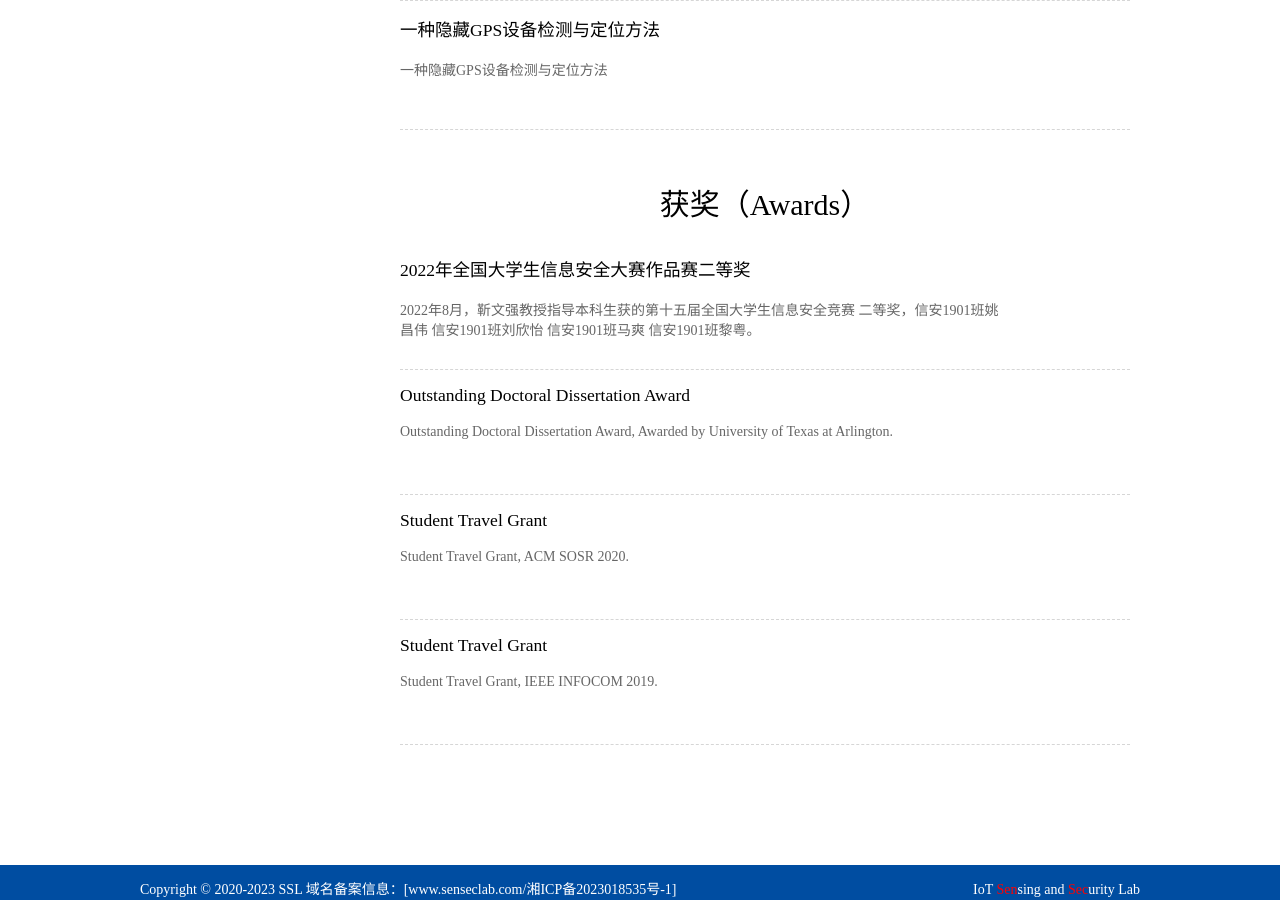
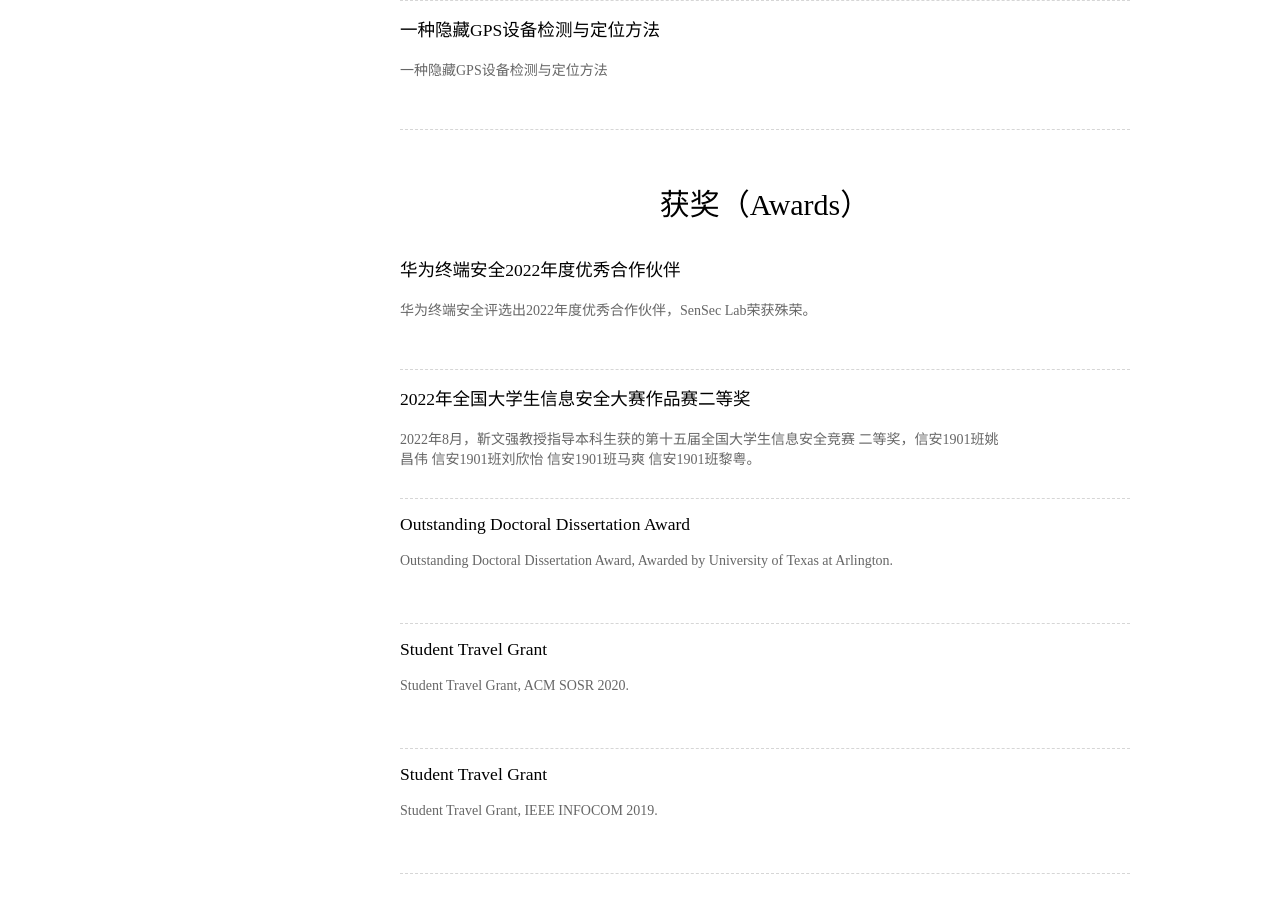
Before and after one commit to senseclab/senseclab.github.io, a Jekyll site: the page built from pages/publications.html, in a window 1280 px wide and 900 px high, scrolled down 4263 px. Built offline with Jekyll 4.4.1, drawn with Linux system fonts in a browser that asks for light colours.

Commit message:
Update publications.html

```diff
--- a/pages/publications.html
+++ b/pages/publications.html
@@ -226,6 +226,13 @@
       <h1 align="center">获奖（Awards）</h1>
       <br>
 
+      <h3>华为终端安全2022年度优秀合作伙伴</h3>
+      <ul>
+        <li>
+          <div class="n_temp_r_b1"><h4>华为终端安全评选出2022年度优秀合作伙伴，SenSec Lab荣获殊荣。</h4></div>
+        </li>
+      </ul>
+
       <h3>2022年全国大学生信息安全大赛作品赛二等奖</h3>
       <ul>
         <li>
```
